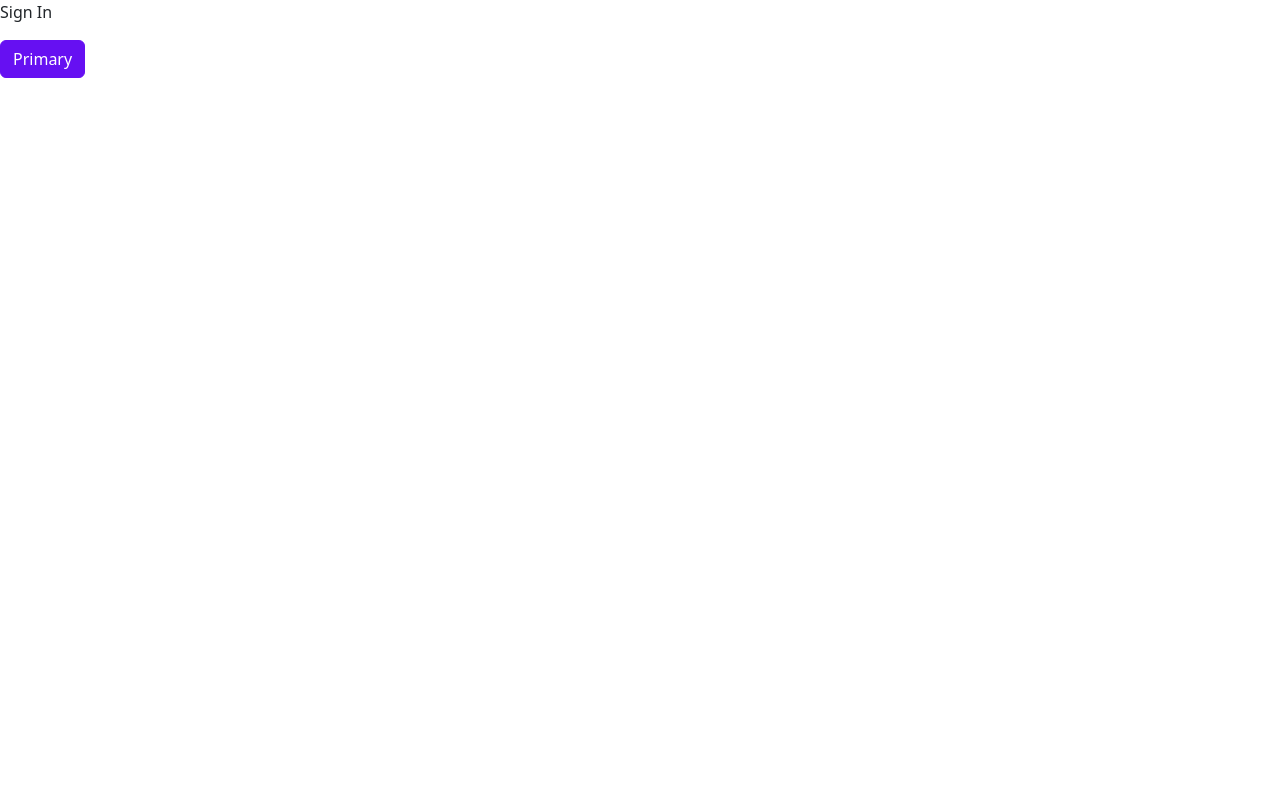
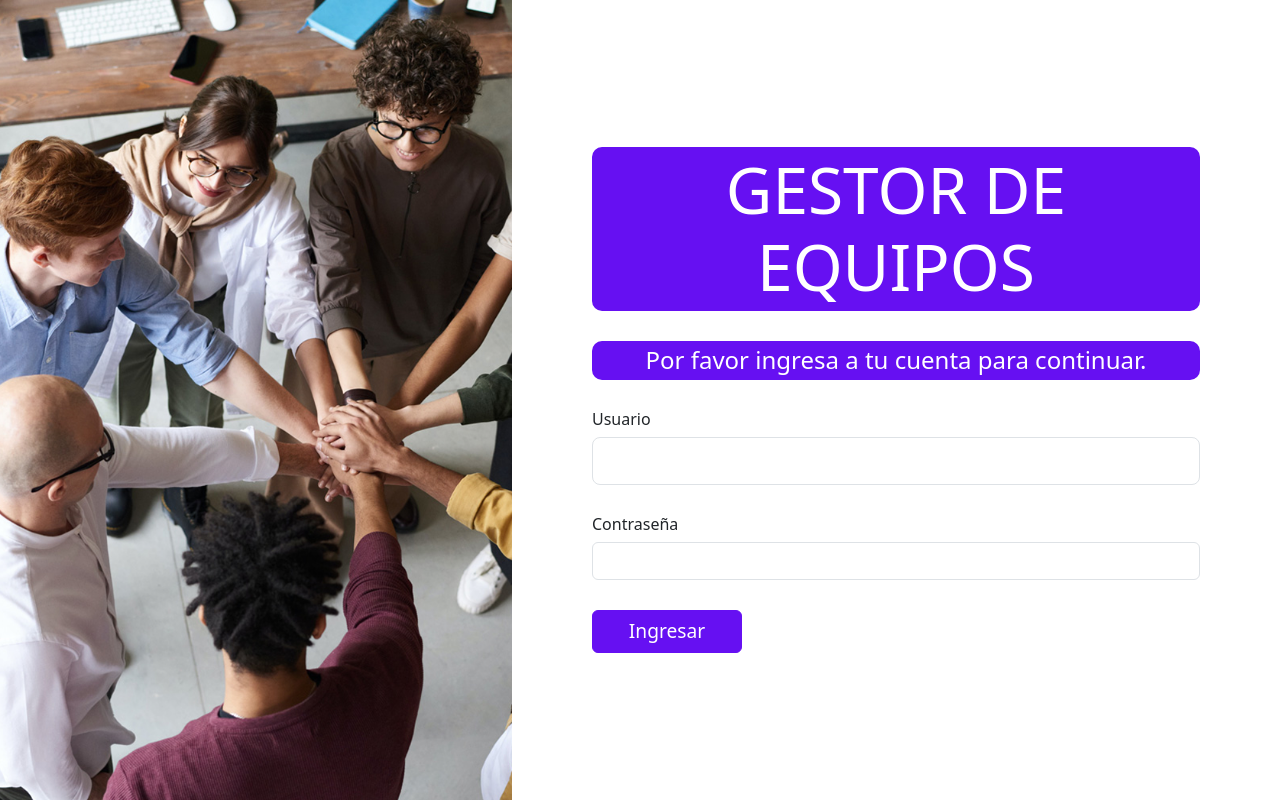
Before and after one commit to DiegoAlexanderGonzalezPorras/employees-management-frontend, a React (Vite) app: page /sign-in in a window 1280 px wide. Built offline with nearby package versions, Linux system fonts and the light colour scheme.

Commit message:
SignIn component

```diff
--- a/src/components/signIn/SignInComponent.scss
+++ b/src/components/signIn/SignInComponent.scss
@@ -0,0 +1,44 @@
+@use '../../styles';
+
+.signIn {
+    height: 100vh;
+    display: grid;
+    grid-template-columns: 2fr 3fr;
+
+    &Img, &Info{
+        margin: auto;
+    }
+
+    &Img {
+        height: 100%;
+        width: 100%;
+        object-fit: cover;
+        object-position: left;
+    }
+
+    &Info {
+        width: 100%;
+        padding: 80px;
+        display: flex;
+        flex-direction: column;
+        gap: 30px;
+
+        &__title, &__subtitle {
+            background-color: styles.$indigo;
+            color: styles.$white;
+            text-align: center;
+            margin: 0;
+            padding: 5px;
+            border-radius: 10px;
+        }
+
+        &__title {
+            font-size: 4rem;
+        }
+
+        &__button {
+            font-size: 1.2rem;
+            width: 150px;
+        }
+    }
+}
--- a/src/components/signIn/SignInComponent.tsx
+++ b/src/components/signIn/SignInComponent.tsx
@@ -1,11 +1,45 @@
-import type { ReactElement } from 'react';
-import './SignInComponent.scss'
+import type { ReactElement } from "react";
+import signInImage from "../../assets/signInImage.png";
+import "./SignInComponent.scss";
+import { useNavigate } from "react-router-dom";
 
-const SignInComponent = ():ReactElement => (
-    <>
-        <p>Sign In</p>
-        <button type="button" className="btn btn-primary">Primary</button>
-    </>
-)
+const SignInComponent = (): ReactElement => {
+  const navigate = useNavigate();
+
+  const onSignInButton = () => {
+    navigate("/home");
+  }
+
+  return (
+    <div className="signIn">
+      <img className="signInImg" src={signInImage} />
+
+      <div className="signInInfo">
+        <p className="h1 signInInfo__title">GESTOR DE EQUIPOS</p>
+        <p className="h4 signInInfo__subtitle">
+          Por favor ingresa a tu cuenta para continuar.
+        </p>
+
+        <div>
+          <p className="h6">Usuario</p>
+          <input className="form-control form-control-lg" type="text" />
+        </div>
+
+        <div>
+          <p className="h6">Contraseña</p>
+          <input className="form-control" type="password" />
+        </div>
+
+        <button
+          type="button"
+          className="btn btn-primary signInInfo__button"
+          onClick={onSignInButton}
+        >
+          Ingresar
+        </button>
+      </div>
+    </div>
+  );
+};
 
 export default SignInComponent;
--- a/src/styles.scss
+++ b/src/styles.scss
@@ -1,6 +1,9 @@
+$indigo: #6610f2;
+$white: #ffffff;
+
 @use '/node_modules/bootstrap/scss/bootstrap' with (
     $theme-colors: (
-        "primary": #6610f2
+        "primary": $indigo
     )
 );
 
```
Also changed, not shown: src/assets/signInImage.png (added).
